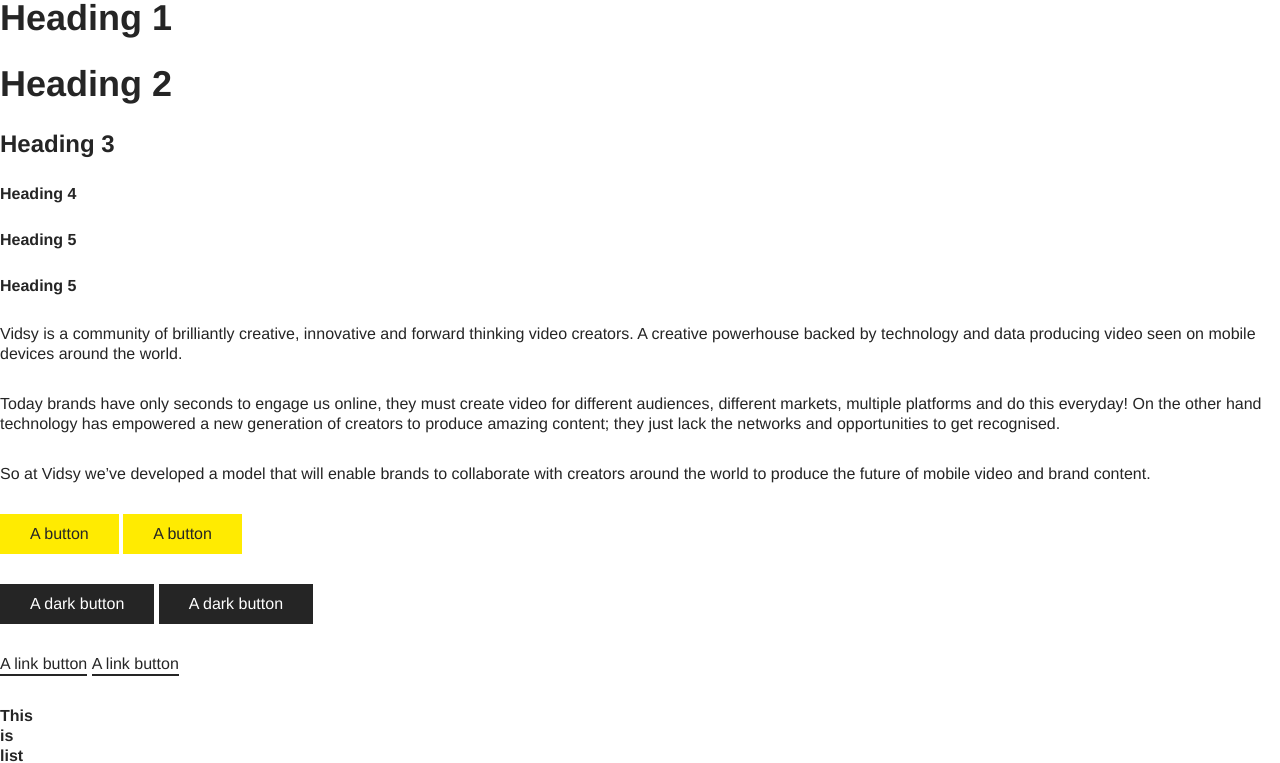
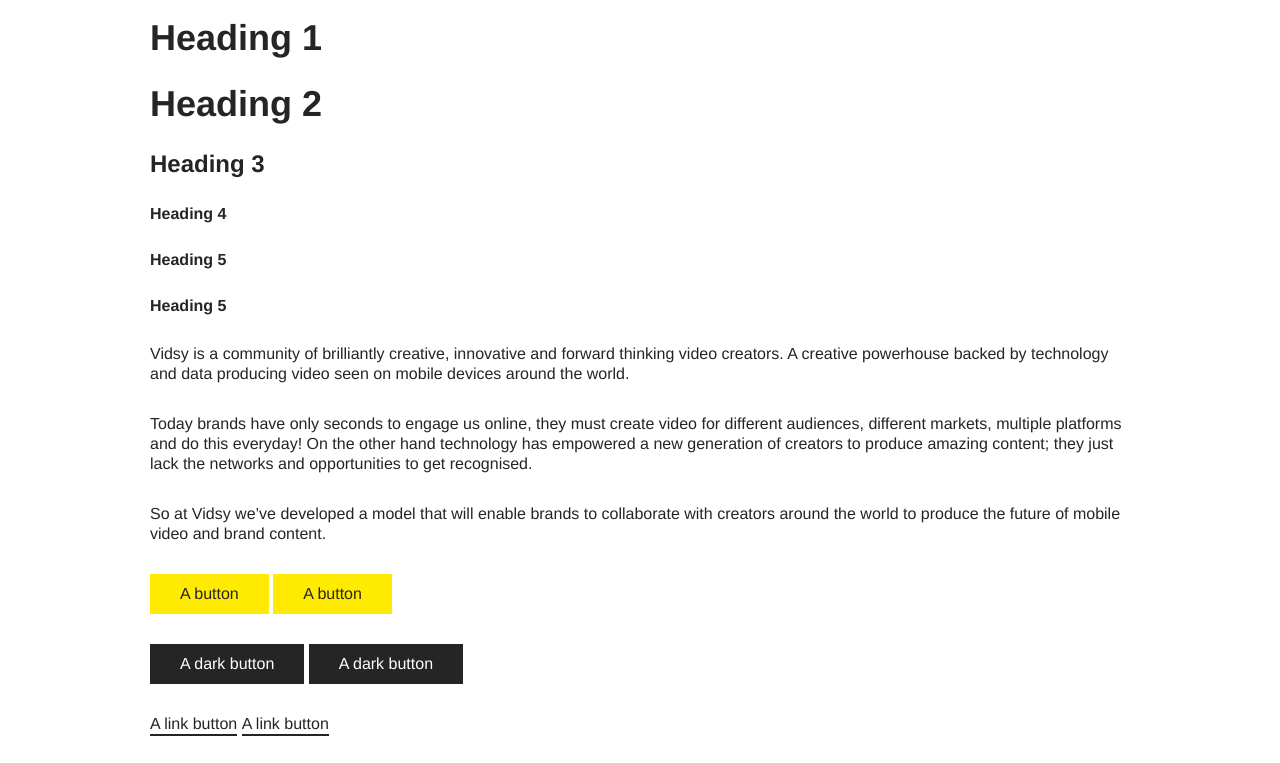
Before and after one commit to rpullinger/vidsy-test, a website: page app/styleguide.html in a window 1280 px wide. Shown: the top 763 px of the page. Drawn offline with nearby package versions, Linux system fonts and the light colour scheme; files that its build step writes are made by us from their sources.

Commit message:
Add wrapper tool

```diff
--- a/app/styleguide.html
+++ b/app/styleguide.html
@@ -6,7 +6,7 @@
     <link rel="stylesheet" type="text/css" href="/main.css">
     <meta name="viewport" content="width=device-width, initial-scale=1.0">
 </head>
-<body class="styleguide">
+<body class="wrapper">
     <h1>Heading 1</h1>
     <h2>Heading 2</h2>
     <h3>Heading 3</h3>
--- a/app/styles/main.scss
+++ b/app/styles/main.scss
@@ -7,6 +7,7 @@
 @import "typography";
 @import "tools/breakpoint";
 @import "tools/grid";
+@import "tools/wrapper";
 
 @import "objects/buttons";
 @import "objects/avatars";
--- /dev/null
+++ b/app/styles/tools/_wrapper.scss
@@ -0,0 +1,5 @@
+.wrapper{
+    max-width: 1020px;
+    margin: 0 auto;
+    padding: $p-2;
+}
```
